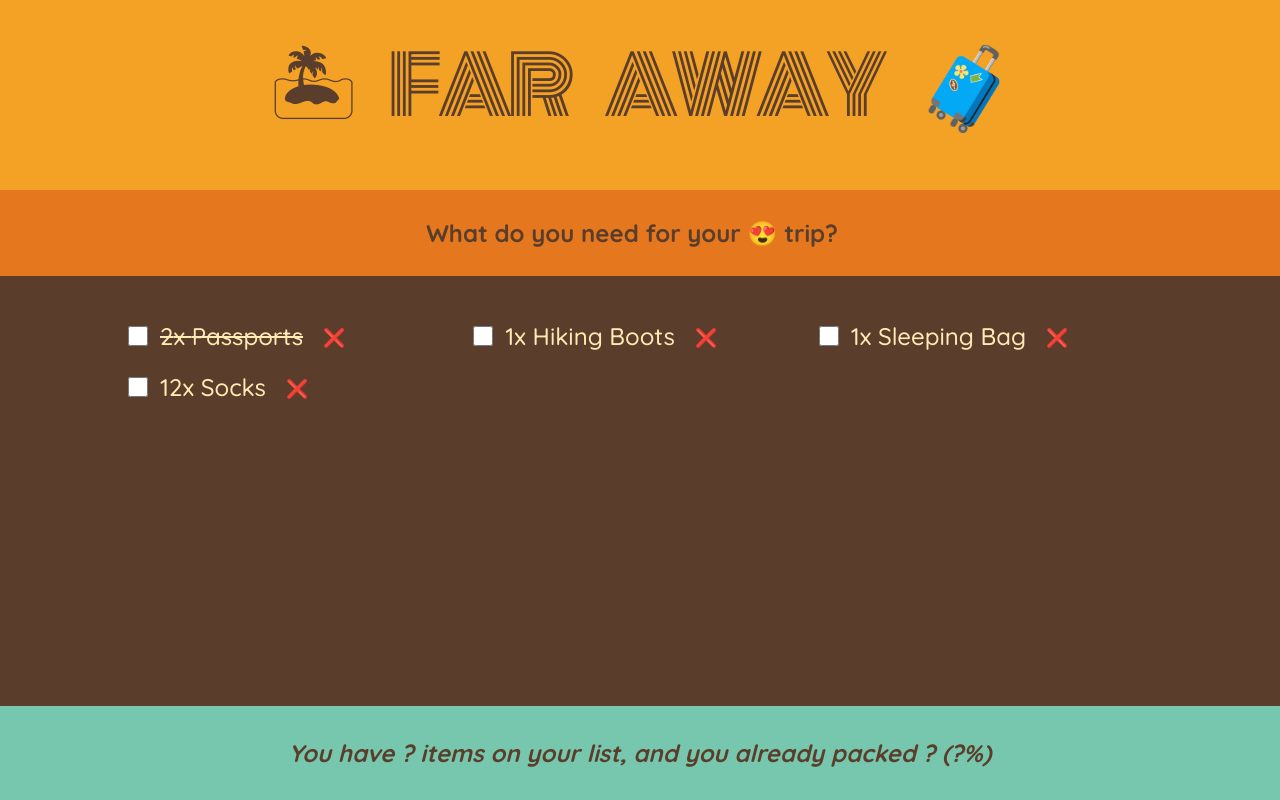
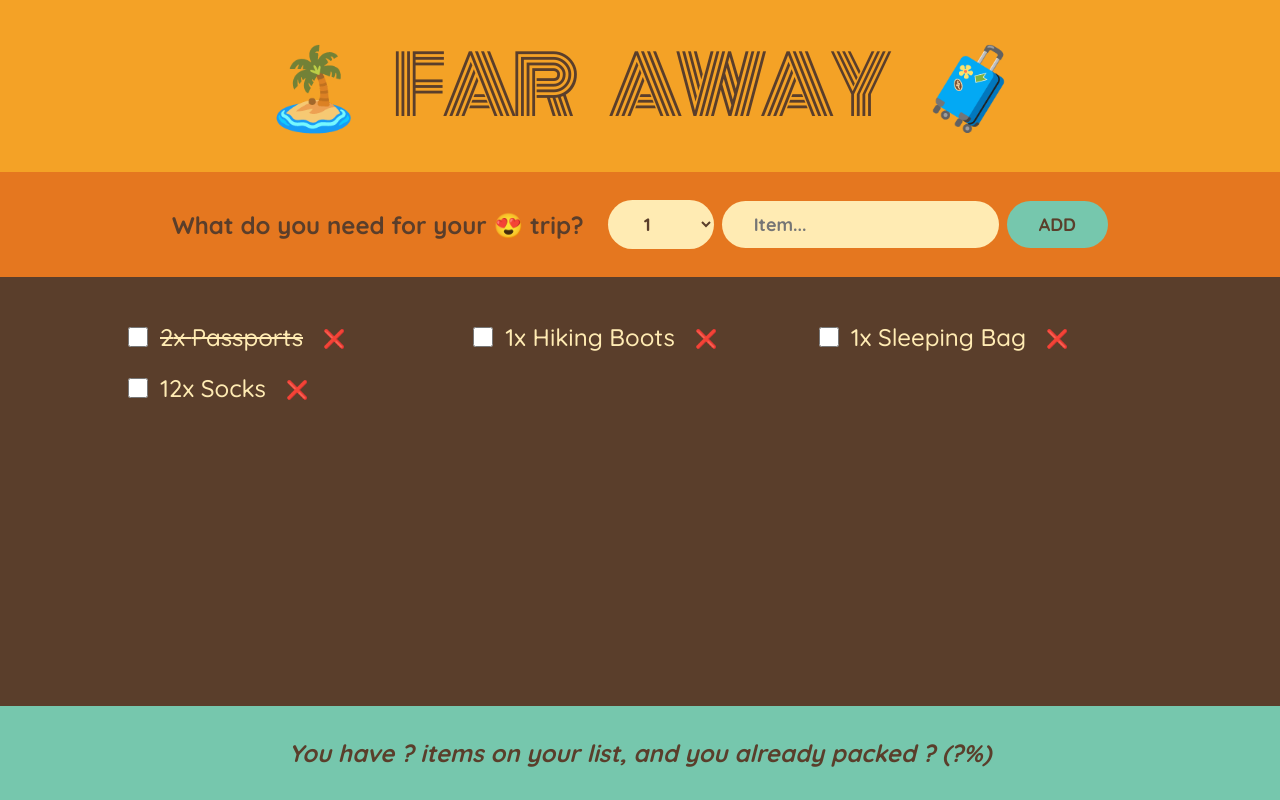
Before and after one commit to RamezCh/Travel-List, a JavaScript app: page / in a window 1280 px wide. Built offline with nearby package versions, Linux system fonts and the light colour scheme; the HTML template or start-up script is replaced by a standard one.

Commit message:
Form Structure

```diff
--- a/src/App.js
+++ b/src/App.js
@@ -17,14 +17,23 @@
 }
 
 function Logo() {
-  return <h1>🏝 Far Away 🧳</h1>;
+  return <h1>🏝️ Far Away 🧳</h1>;
 }
 
 function Form() {
   return (
-    <div className="add-form">
+    <form className="add-form">
       <h3>What do you need for your 😍 trip?</h3>
-    </div>
+      <select>
+        {Array.from({ length: 20 }, (_, i) => i + 1).map(num => (
+          <option value={num} key={num}>
+            {num}
+          </option>
+        ))}
+      </select>
+      <input type="text" placeholder="Item..." />
+      <button>Add</button>
+    </form>
   );
 }
 
@@ -33,7 +42,7 @@
     <div className="list">
       <ul>
         {initialItems.map(item => (
-          <Item item={item} />
+          <Item key={item.id} item={item} />
         ))}
       </ul>
     </div>
```
